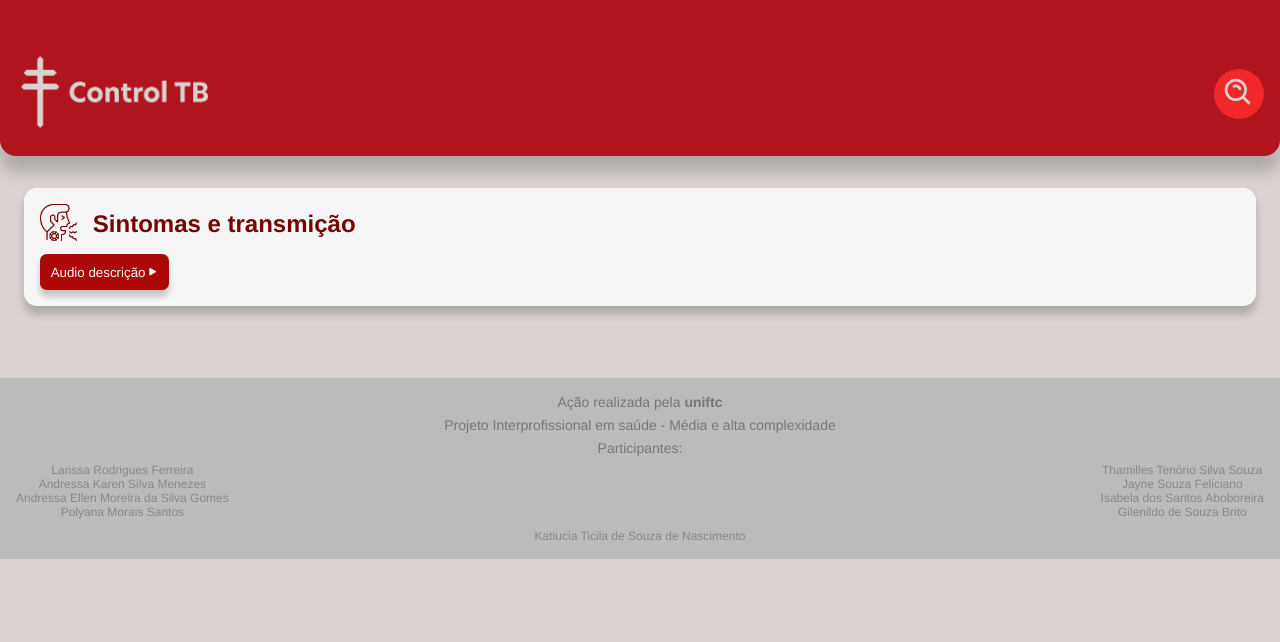
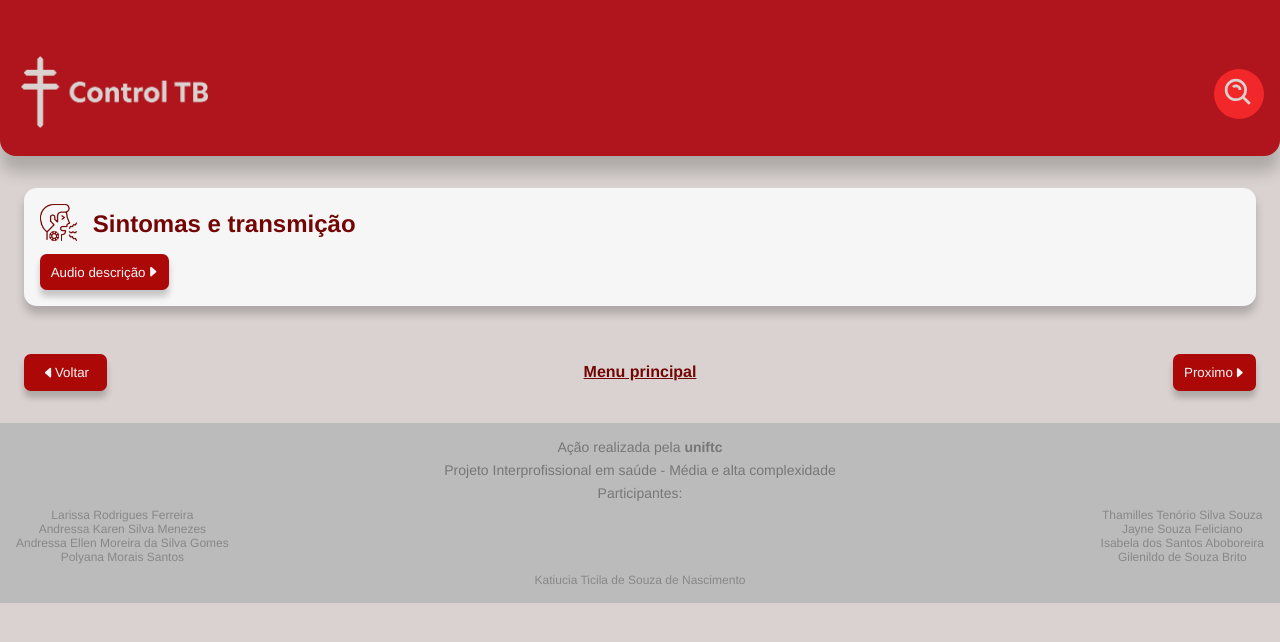
Before and after one commit to VictorCrisostomo/controlTB-app, a React (Create React App) app: page /sintomasetransmicao in a window 1280 px wide. Shown: the top 642 px of the page. Built offline with nearby package versions, Linux system fonts and the light colour scheme.

Commit message:
create buttons prev/next

```diff
--- a/src/components/styles.css
+++ b/src/components/styles.css
@@ -61,6 +61,54 @@
     align-items: center;
 }
 
+.btnsPvNxt {
+    margin: 3em 0 -1em 0;
+
+    display: flex;
+    flex-direction: row;
+    justify-content: space-between;
+    align-items: center;
+}
+
+.btnPrev {
+    width: 6.2em;
+    background-color: #AD0808 ;
+    color: #F6F6F7;
+    box-shadow: 0 .5em .5em 0 rgba(0, 0, 0, 0.2);
+
+    border: none;
+    border-radius: .5em;
+    padding: .8em;
+
+    display: flex;
+    flex-direction: row;
+    align-items: center;
+    justify-content: center;
+}
+
+.backToMenu {
+    color: #730504;
+    text-decoration: underline !important;
+
+    font-weight: 600;
+}
+
+.btnNext {
+    width: 6.2em;
+    background-color: #AD0808 ;
+    color: #F6F6F7;
+    box-shadow: 0 .5em .5em 0 rgba(0, 0, 0, 0.2);
+
+    border: none;
+    border-radius: .5em;
+    padding: .8em;
+
+    display: flex;
+    flex-direction: row;
+    align-items: center;
+    justify-content: center;
+}
+
 /* tela inicial */
 .Title {
     margin: 0 0 1em 0;
--- a/src/pages/curiosidades/index.js
+++ b/src/pages/curiosidades/index.js
@@ -1,6 +1,8 @@
 // import React from 'react'
+import { Link } from "react-router-dom"
 
-import { BsFillPlayFill } from "react-icons/bs";
+import { BsFillCaretLeftFill, BsFillCaretRightFill } from "react-icons/bs";
+
 
 import lampada from "../../img/icons/lampada-2.png";
 
@@ -10,13 +12,23 @@ const Curiosidades = () => {
       <div className="Cards">
         <div className="TopTitleCard">
           <div className="imgToptitleCard">
-            <img style={{width: '2.3em'}} src={lampada} alt="" />
+            <img style={{width: '2.15em'}} src={lampada} alt="" />
           </div>
           <div className="textToptitleCard">
             <h2>Curiosidades</h2>
           </div>
         </div>
-        <button className="btnAudio">Audio descrição <BsFillPlayFill /></button>
+        <button className="btnAudio">Audio descrição <BsFillCaretRightFill /></button>
+      </div>
+
+      <div className="btnsPvNxt">
+        <Link to="/prevencao">
+          <button className="btnPrev"><BsFillCaretLeftFill /> Voltar</button>
+        </Link>
+        <Link className="backToMenu" to="/">Menu principal</Link>
+        <Link to="/tvtb">
+        <button className="btnNext">Proximo <BsFillCaretRightFill /></button>
+        </Link>
       </div>
     </main>
   )
--- a/src/pages/diagnostico/index.js
+++ b/src/pages/diagnostico/index.js
@@ -1,6 +1,8 @@
 // import React from 'react'
+import { Link } from "react-router-dom"
 
-import { BsFillPlayFill } from "react-icons/bs";
+import { BsFillCaretLeftFill, BsFillCaretRightFill } from "react-icons/bs";
+
 
 import microscopio from "../../img/icons/microscopio.png";
 
@@ -10,13 +12,23 @@ const Diagnostico = () => {
       <div className="Cards">
         <div className="TopTitleCard">
           <div className="imgToptitleCard">
-            <img style={{width: '2em'}} src={microscopio} alt="" />
+            <img style={{width: '1.75em'}} src={microscopio} alt="" />
           </div>
           <div className="textToptitleCard">
             <h2>Diagnostico</h2>
           </div>
         </div>
-        <button className="btnAudio">Audio descrição <BsFillPlayFill /></button>
+        <button className="btnAudio">Audio descrição <BsFillCaretRightFill /></button>
+      </div>
+
+      <div className="btnsPvNxt">
+        <Link to="/sintomasetransmicao">
+          <button className="btnPrev"><BsFillCaretLeftFill /> Voltar</button>
+        </Link>
+        <Link className="backToMenu" to="/">Menu principal</Link>
+        <Link to="/tratamento">
+        <button className="btnNext">Proximo <BsFillCaretRightFill /></button>
+        </Link>
       </div>
     </main>
   )
--- a/src/pages/fisiorespiratoria/index.js
+++ b/src/pages/fisiorespiratoria/index.js
@@ -1,6 +1,8 @@
 // import React from 'react'
+import { Link } from "react-router-dom"
 
-import { BsFillPlayFill } from "react-icons/bs";
+import { BsFillCaretLeftFill, BsFillCaretRightFill } from "react-icons/bs";
+
 
 import pulmao from "../../img/icons/pulmao.png";
 
@@ -11,13 +13,23 @@ const Fisiorespitatoria = () => {
       <div className="Cards">
         <div className="TopTitleCard">
           <div className="imgToptitleCard">
-            <img style={{width: '2.5em'}} src={pulmao} alt="" />
+            <img style={{width: '2.6em'}} src={pulmao} alt="" />
           </div>
           <div className="textToptitleCard">
             <h2>Fisioterapia Respiratória</h2>
           </div>
         </div>
-        <button className="btnAudio">Audio descrição <BsFillPlayFill /></button>
+        <button className="btnAudio">Audio descrição <BsFillCaretRightFill/></button>
+      </div>
+
+      <div className="btnsPvNxt">
+        <Link to="/terapianutricional">
+          <button className="btnPrev"><BsFillCaretLeftFill /> Voltar</button>
+        </Link>
+        <Link className="backToMenu" to="/">Menu principal</Link>
+        <Link to="/prevencao">
+        <button className="btnNext">Proximo <BsFillCaretRightFill /></button>
+        </Link>
       </div>
     </main>
   )
--- a/src/pages/oquee/index.js
+++ b/src/pages/oquee/index.js
@@ -1,5 +1,8 @@
 // import React from 'react'
-import { BsFillPlayFill } from "react-icons/bs";
+import { Link } from "react-router-dom"
+
+import { BsFillCaretLeftFill, BsFillCaretRightFill } from "react-icons/bs";
+
 
 import virus from "../../img/icons/virus.png";
 
@@ -15,7 +18,17 @@ const Oquee = () => {
             <h2>O que é?</h2>
           </div>
         </div>
-        <button className="btnAudio">Audio descrição <BsFillPlayFill /></button>
+        <button className="btnAudio">Audio descrição <BsFillCaretRightFill/></button>
+      </div>
+
+      <div className="btnsPvNxt">
+        <Link to="/">
+          <button className="btnPrev"><BsFillCaretLeftFill /> Voltar</button>
+        </Link>
+        <Link className="backToMenu" to="/">Menu principal</Link>
+        <Link to="/sintomasetransmicao">
+        <button className="btnNext">Proximo <BsFillCaretRightFill /></button>
+        </Link>
       </div>
     </main>
   )
--- a/src/pages/prevencao/index.js
+++ b/src/pages/prevencao/index.js
@@ -1,6 +1,8 @@
 // import React from 'react'
+import { Link } from "react-router-dom"
 
-import { BsFillPlayFill } from "react-icons/bs";
+import { BsFillCaretLeftFill, BsFillCaretRightFill } from "react-icons/bs";
+
 
 import vacina from "../../img/icons/vacina.png";
 
@@ -10,13 +12,23 @@ const Prevencao = () => {
       <div className="Cards">
         <div className="TopTitleCard">
           <div className="imgToptitleCard">
-            <img style={{width: '2.1em'}} src={vacina} alt="" />
+            <img style={{width: '1.62em'}} src={vacina} alt="" />
           </div>
           <div className="textToptitleCard">
             <h2>Prevenção</h2>
           </div>
         </div>
-        <button className="btnAudio">Audio descrição <BsFillPlayFill /></button>
+        <button className="btnAudio">Audio descrição <BsFillCaretRightFill /></button>
+      </div>
+
+      <div className="btnsPvNxt">
+        <Link to="/fisiorespiratoria">
+          <button className="btnPrev"><BsFillCaretLeftFill /> Voltar</button>
+        </Link>
+        <Link className="backToMenu" to="/">Menu principal</Link>
+        <Link to="/curiosidades">
+        <button className="btnNext">Proximo <BsFillCaretRightFill /></button>
+        </Link>
       </div>
     </main>
   )
--- a/src/pages/sintomasetransmicao/index.js
+++ b/src/pages/sintomasetransmicao/index.js
@@ -1,6 +1,8 @@
 // import React from 'react'
+import { Link } from "react-router-dom"
 
-import { BsFillPlayFill } from "react-icons/bs";
+import { BsFillCaretLeftFill, BsFillCaretRightFill } from "react-icons/bs";
+
 
 import tosse from "../../img/icons/tosse.png";
 
@@ -16,7 +18,17 @@ const Sintomasetransmicao = () => {
             <h2>Sintomas e transmição</h2>
           </div>
         </div>
-        <button className="btnAudio">Audio descrição <BsFillPlayFill /></button>
+        <button className="btnAudio">Audio descrição <BsFillCaretRightFill /></button>
+      </div>
+
+      <div className="btnsPvNxt">
+        <Link to="/oquee">
+          <button className="btnPrev"><BsFillCaretLeftFill /> Voltar</button>
+        </Link>
+        <Link className="backToMenu" to="/">Menu principal</Link>
+        <Link to="/diagnostico">
+        <button className="btnNext">Proximo <BsFillCaretRightFill /></button>
+        </Link>
       </div>
     </main>
   )
--- a/src/pages/terapianutricional/index.js
+++ b/src/pages/terapianutricional/index.js
@@ -1,6 +1,8 @@
 // import React from 'react'
+import { Link } from "react-router-dom"
 
-import { BsFillPlayFill } from "react-icons/bs";
+import { BsFillCaretLeftFill, BsFillCaretRightFill } from "react-icons/bs";
+
 
 import frutas from "../../img/icons/frutas.png";
 
@@ -10,13 +12,23 @@ const Terapianutricional = () => {
       <div className="Cards">
         <div className="TopTitleCard">
           <div className="imgToptitleCard">
-            <img style={{width: '2.3em'}} src={frutas} alt="" />
+            <img style={{width: '2.2em'}} src={frutas} alt="" />
           </div>
           <div className="textToptitleCard">
             <h2>Terapia nutricional</h2>
           </div>
         </div>
-        <button className="btnAudio">Audio descrição <BsFillPlayFill /></button>
+        <button className="btnAudio">Audio descrição <BsFillCaretRightFill/></button>
+      </div>
+
+      <div className="btnsPvNxt">
+        <Link to="/tratamento">
+          <button className="btnPrev"><BsFillCaretLeftFill /> Voltar</button>
+        </Link>
+        <Link className="backToMenu" to="/">Menu principal</Link>
+        <Link to="/fisiorespiratoria">
+        <button className="btnNext">Proximo <BsFillCaretRightFill /></button>
+        </Link>
       </div>
     </main>
   )
--- a/src/pages/tratamento/index.js
+++ b/src/pages/tratamento/index.js
@@ -1,6 +1,8 @@
 // import React from 'react'
+import { Link } from "react-router-dom"
 
-import { BsFillPlayFill } from "react-icons/bs";
+import { BsFillCaretLeftFill, BsFillCaretRightFill } from "react-icons/bs";
+
 
 import remedio from "../../img/icons/remedio.png";
 
@@ -10,13 +12,23 @@ const Tratamento = () => {
       <div className="Cards">
         <div className="TopTitleCard">
           <div className="imgToptitleCard">
-            <img style={{width: '2.1em'}} src={remedio} alt="" />
+            <img style={{width: '2.05em'}} src={remedio} alt="" />
           </div>
           <div className="textToptitleCard">
             <h2>Tratamento</h2>
           </div>
         </div>
-        <button className="btnAudio">Audio descrição <BsFillPlayFill /></button>
+        <button className="btnAudio">Audio descrição <BsFillCaretRightFill /></button>
+      </div>
+
+      <div className="btnsPvNxt">
+        <Link to="/diagnostico">
+          <button className="btnPrev"><BsFillCaretLeftFill /> Voltar</button>
+        </Link>
+        <Link className="backToMenu" to="/">Menu principal</Link>
+        <Link to="/terapianutricional">
+        <button className="btnNext">Proximo <BsFillCaretRightFill /></button>
+        </Link>
       </div>
     </main>
   )
--- a/src/pages/tvtb/index.js
+++ b/src/pages/tvtb/index.js
@@ -1,6 +1,7 @@
 // import React from 'react'
+import { Link } from "react-router-dom"
 
-import { BsFillPlayFill } from "react-icons/bs";
+import { BsFillCaretLeftFill, BsFillCaretRightFill } from "react-icons/bs";
 
 import tv from "../../img/icons/tv.png";
 
@@ -10,13 +11,23 @@ const Tvtb = () => {
       <div className="Cards">
         <div className="TopTitleCard">
           <div className="imgToptitleCard">
-            <img style={{width: '2.3em'}} src={tv} alt="" />
+            <img style={{width: '2.08em'}} src={tv} alt="" />
           </div>
           <div className="textToptitleCard">
             <h2>TV TB</h2>
           </div>
         </div>
-        <button className="btnAudio">Audio descrição <BsFillPlayFill /></button>
+        <button className="btnAudio">Audio descrição <BsFillCaretRightFill /></button>
+      </div>
+
+      <div className="btnsPvNxt">
+        <Link to="/curiosidades">
+          <button className="btnPrev"><BsFillCaretLeftFill /> Voltar</button>
+        </Link>
+        <Link className="backToMenu" to="/">Menu principal</Link>
+        <Link to="/">
+        <button className="btnNext">Proximo <BsFillCaretRightFill /></button>
+        </Link>
       </div>
     </main>
   )
```
